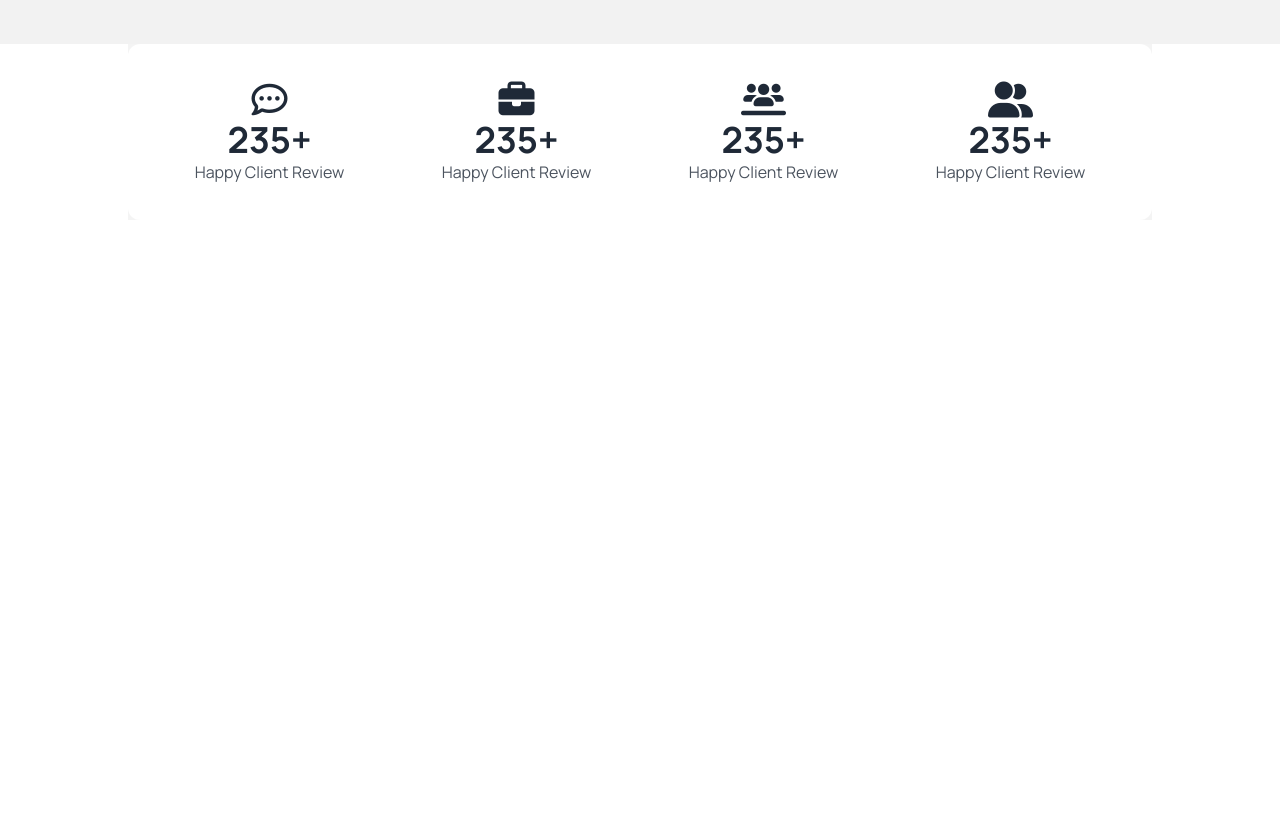
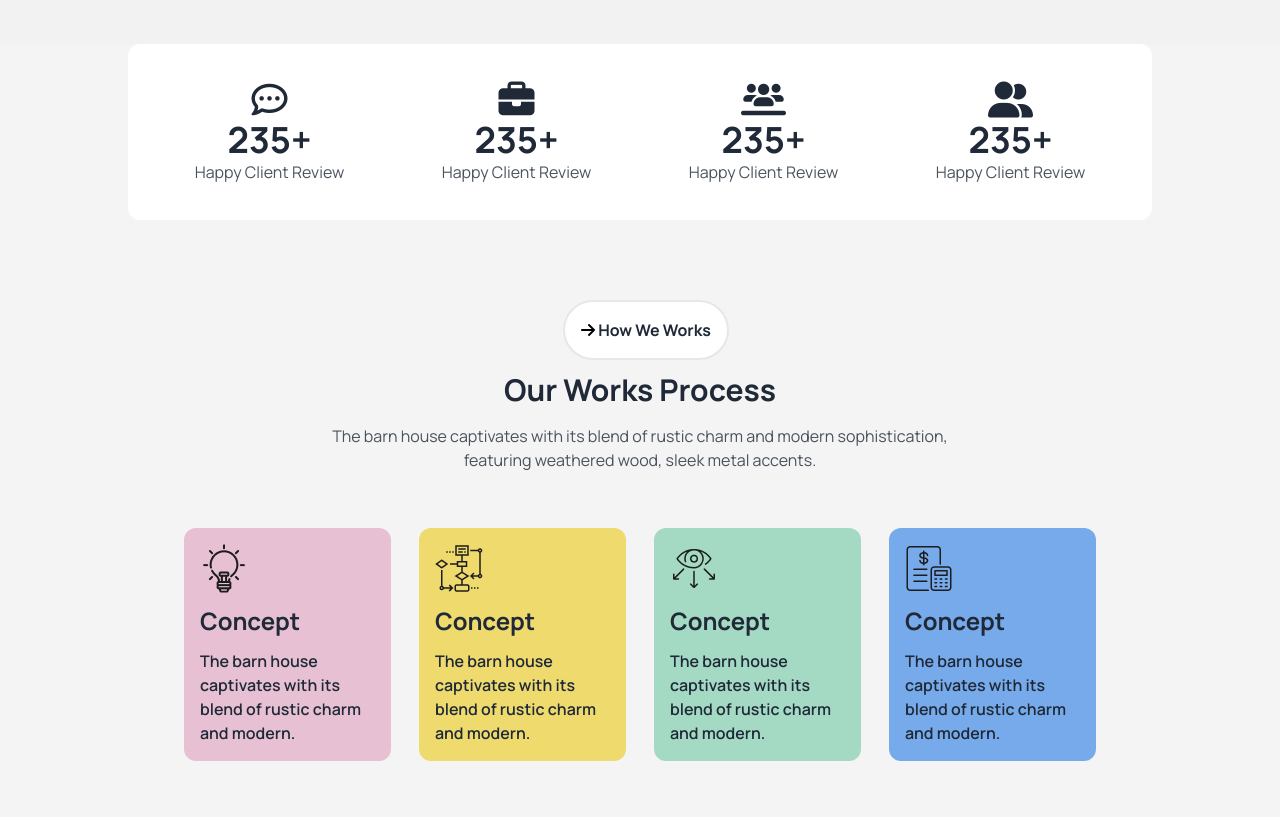
Before and after one commit to minhaj-uddin-arif-23/House_Build, a plain HTML site: page index.html in a window 1280 px wide. Shown: the part 1543-2363 px from the top of the page. Before the commit the page ends 1843 px from the top, so only its background shows below. Drawn offline with nearby package versions, Linux system fonts and the light colour scheme.

Commit message:
Our working process complete

```diff
--- a/index.html
+++ b/index.html
@@ -112,7 +112,8 @@
 
 
       <!-- part - 3 -->
-       <section class="max-w-5xl mx-auto mb-20 bg-[#F4F4F4]">
+       <div class="bg-[#F4F4F4]">
+        <section class="max-w-5xl mx-auto mb- ">
           <div class="bg-white p-9 grid grid-cols-2 lg:grid-cols-4  rounded-xl text-center lg:gap-9">
             <div class="">
               <i class="fa-regular fa-comment-dots text-4xl"></i>
@@ -136,7 +137,41 @@
             </div>
           </div>
          </section>
+       </div>
        <!-- Our Works Process -->
+        <div class="bg-[#F4F4F4] ">
+          <section class="max-w-5xl mx-auto mb-24 ">
+            <button class="ml-[435px] mb-3 bg-white p-4 border-2  font-bold mt-20 rounded-full "> <i class="fa-solid fa-arrow-right  text-black rounded-2xl]"></i>  How We Works  </button>
+            <div class="flex flex-col text-center space-y-4">
+
+              <h1 class="text-3xl font-bold">Our Works Process</h1>
+              <p class="opacity-80 mt-6">The barn house captivates with its blend of rustic charm and modern sophistication, <br> featuring weathered wood, sleek metal accents.</p>
+            </div>
+            <div class="grid grid-cols-1 md:grid-cols-2 lg:grid-cols-4 p-14 gap-7">
+              <div class="bg-[#E7C1D3] p-4 space-y-3 rounded-xl">
+                <img src="./assets/concept.png" alt="">
+                <h2 class="font-bold text-2xl">Concept</h2>
+                <p class="font-semibold">The barn house captivates with its blend of rustic charm and modern.</p>
+              </div>
+              <div class="bg-[#EFDA6E] p-4 space-y-3 rounded-xl">
+               <img src="./assets/flow-chart.png" alt="">
+                <h2 class="font-bold text-2xl">Concept</h2>
+                <p class="font-semibold">The barn house captivates with its blend of rustic charm and modern.</p>
+              </div>
+              <div class="bg-[#A4DAC3] p-4 space-y-3 rounded-xl">
+                <img src="./assets/vision.png" alt="">
+                <h2 class="font-bold text-2xl">Concept</h2>
+                <p class="font-semibold">The barn house captivates with its blend of rustic charm and modern.</p>
+              </div>
+              <div class="bg-[#77AAEA] 4xl p-4 space-y-3 rounded-xl">
+               <img src="./assets/budget-planning.png" alt="">
+                <h2 class="font-bold text-2xl">Concept</h2>
+                <p class="font-semibold">The barn house captivates with its blend of rustic charm and modern.</p>
+              </div>
+            </div>
+
+          </section>
+        </div>
 
   </main>
   <footer>
```
Lines whose indentation alone changed are shown as unchanged.
